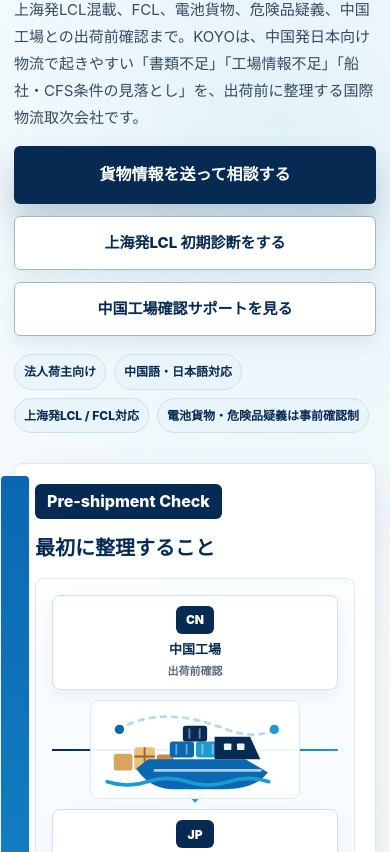
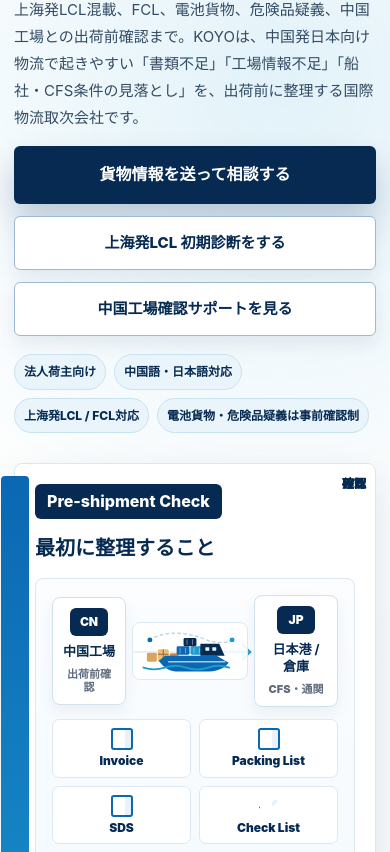
Before and after one commit to daisukeyamashiro-wq/koyo-pages-preview, a plain HTML site: page index.html in a window 390 px wide. Shown: the part 242-1094 px from the top of the page. Drawn offline with Linux system fonts and the light colour scheme.

Commit message:
Tighten hero and check points layout

```diff
--- a/index.html
+++ b/index.html
@@ -18,10 +18,10 @@
       .hero-actions .button-primary { grid-column: 1 / -1; min-height: 58px; font-size: 16px; box-shadow: 0 18px 32px rgba(6, 42, 82, 0.22); }
       .hero-secondary-action, .button-lcl-check.hero-secondary-action { color: var(--navy); background: var(--white); border-color: #9bb9d2; box-shadow: 0 8px 18px rgba(9, 42, 82, 0.08); }
       .hero-secondary-action:hover, .hero-secondary-action:focus-visible, .button-lcl-check.hero-secondary-action:hover, .button-lcl-check.hero-secondary-action:focus-visible { color: var(--navy); background: #f2f8fc; }
-      .route-map { grid-template-columns: 108px minmax(0, 1fr) 122px; }
+      .route-map { grid-template-columns: 100px minmax(0, 1fr) 116px; }
       .route-node small { color: var(--muted); font-size: 11px; font-weight: 900; line-height: 1.2; }
-      .sea-lane { min-height: 116px; }
-      .ship-svg { width: min(210px, 100%); padding: 6px; }
+      .sea-lane { min-height: 92px; }
+      .ship-svg { width: min(188px, 100%); padding: 5px; }
       .partner-row { grid-template-columns: repeat(4, minmax(0, 1fr)); }
       .document-row span::before, .partner-row span::before { width: 18px; height: 18px; margin-bottom: 3px; content: ""; }
       .doc-icon-check::before { background: var(--soft-blue); border-color: var(--cyan); clip-path: polygon(16% 48%, 34% 66%, 82% 20%, 92% 31%, 35% 86%, 6% 58%); }
@@ -32,11 +32,11 @@
       .partner-icon-factory::before { background: linear-gradient(135deg, transparent 0 48%, rgba(255, 255, 255, 0.45) 48% 54%, transparent 54%), var(--navy); border-color: var(--navy); box-shadow: -6px -5px 0 -4px var(--cyan), 7px -3px 0 -5px var(--blue); }
       @media (max-width: 780px) {
         .dashboard-list article { grid-template-columns: 38px minmax(0, 1fr); }
-        .dashboard-list strong { grid-column: 2; }
-        .route-map { grid-template-columns: 1fr; }
-        .sea-lane { min-height: 76px; }
+        .dashboard-list strong { position: absolute; top: 9px; right: 9px; }
+        .route-map { grid-template-columns: 74px minmax(92px, 1fr) 84px; gap: 6px; }
+        .sea-lane { min-height: 70px; }
         .sea-lane::before { top: 50%; }
-        .sea-lane::after { right: 50%; top: auto; bottom: -1px; transform: translateX(50%) rotate(135deg); }
+        .sea-lane::after { right: -1px; top: calc(50% - 5px); bottom: auto; transform: rotate(45deg); }
         .document-row, .partner-row { grid-template-columns: repeat(2, minmax(0, 1fr)); }
         .hero-actions { grid-template-columns: 1fr; width: 100%; }
       }
```
